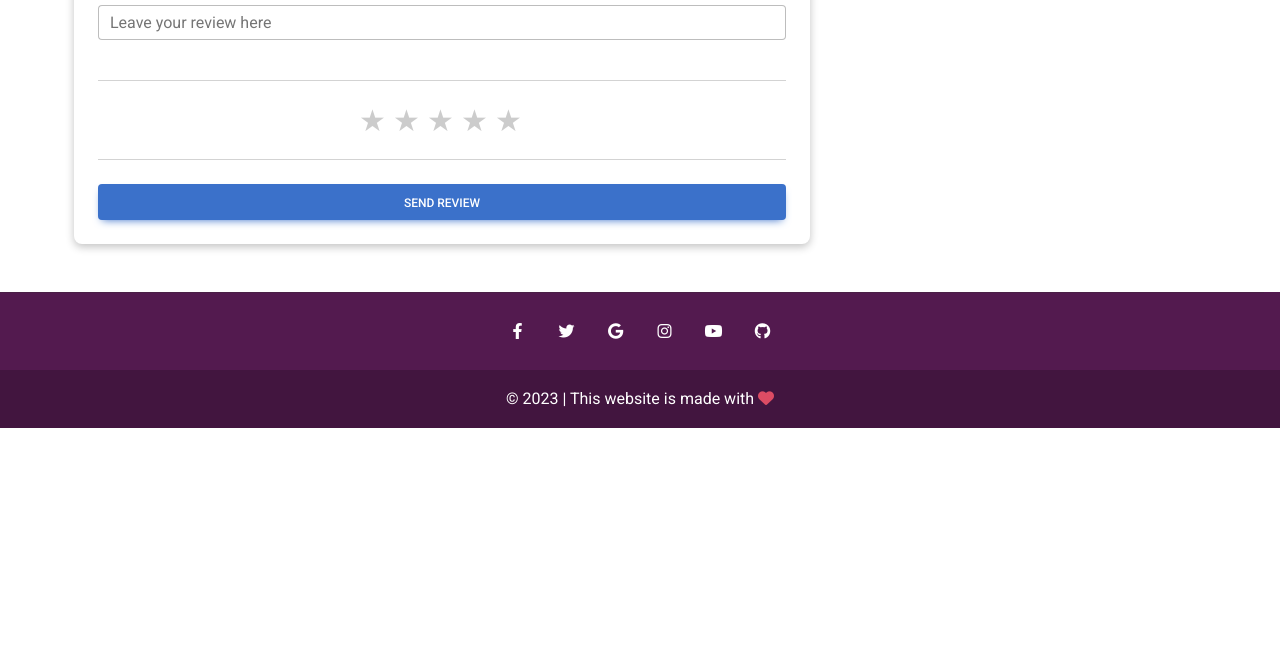
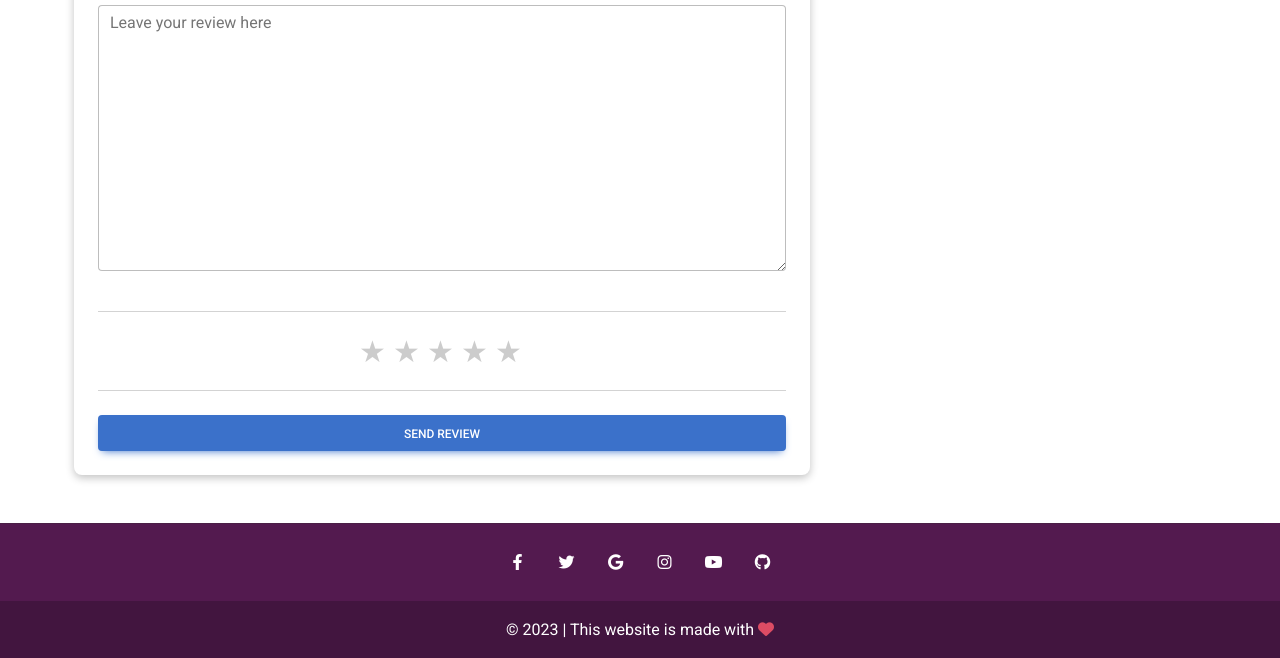
Before and after one commit to miaamelia12/ecommerce-django-project, a Django app: template ecommerce-django-project-all_auth/ecomm/ecomm/templates/review_produk.html in a window 1280 px wide. Shown: the part 221-879 px from the top of the page. Before the commit the page ends 649 px from the top, so only its background shows below. Run offline with Django 4.2, Linux system fonts and the light colour scheme; the template is opened without the code that fills it: values that come from a table or form of the project are taken from there, others are empty; some libraries are stand-ins or nearby versions.

Commit message:
update view review

```diff
--- a/ecommerce-django-project-all_auth/ecomm/ecomm/templates/history_order.html
+++ b/ecommerce-django-project-all_auth/ecomm/ecomm/templates/history_order.html
@@ -56,6 +56,7 @@
                     {% else %}
                     ${{ pItem.get_total_harga_item }}
                     {% endif %}
+                    <a class='btn btn-warning float-end ml-2' href="{% url 'toko:review-product' %}">Nilai</a>
                 </td>
             </tr>
             {% empty %}
@@ -76,7 +77,6 @@
                     {% if keranjang.get_total_hemat_order %}
                     <span class="badge badge-danger">Hemat ${{ keranjang.get_total_hemat_order }}</span>
                     {% endif %}
-                    <a class='btn btn-warning float-end ml-2' href="{% url 'toko:review-product' %}">Nilai</a>
                 </td>
             </tr>
 
--- a/ecommerce-django-project-all_auth/ecomm/ecomm/templates/review_produk.html
+++ b/ecommerce-django-project-all_auth/ecomm/ecomm/templates/review_produk.html
@@ -5,7 +5,6 @@
 
 <style>
     .rate {
-      float: left;
       height: 46px;
       padding: 0 10px;
     }
--- a/ecommerce-django-project-all_auth/ecomm/toko/forms.py
+++ b/ecommerce-django-project-all_auth/ecomm/toko/forms.py
@@ -12,6 +12,6 @@ class CheckoutForm(forms.Form):
     alamat_2 = forms.CharField(required=False, widget=forms.TextInput(attrs={'placeholder': 'Apartement, Home, etc (optional)', 'class': 'textinput form-control'}))
     negara = CountryField(blank_label='(Select Country)').formfield(widget=CountrySelectWidget(attrs={'class': 'countryselectwidget form-select'}))
     kode_pos = forms.CharField(widget=forms.TextInput(attrs={'class': 'textinput form-outline', 'placeholder': 'Postal Code'}))
-    review = forms.CharField(widget=forms.TextInput(attrs={'placeholder': 'Leave your review here', 'class': 'textarea form-control'}))
+    review = forms.CharField(widget=forms.Textarea(attrs={'placeholder': 'Leave your review here', 'class': 'textarea form-control'}))
     simpan_info_alamat = forms.BooleanField(widget=forms.CheckboxInput(), required=False)
     opsi_pembayaran = forms.ChoiceField(widget=forms.RadioSelect(), choices=PILIHAN_PEMBAYARAN)
```
